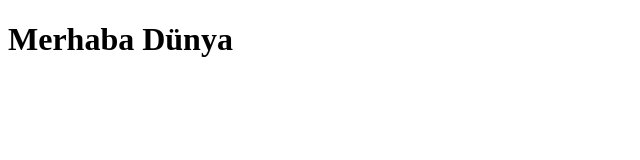
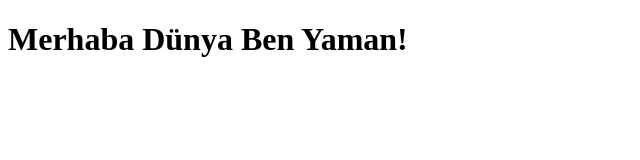
Before and after one commit to Yaman-0/coursera-test, a plain HTML site: page site/index.html in a window 1280 px wide. Shown: the whole page, without its empty margins (0-640 px from the left). Drawn offline with Linux system fonts and the light colour scheme.

Commit message:
İlk düzenlemem adamim

```diff
--- a/site/index.html
+++ b/site/index.html
@@ -6,6 +6,6 @@
 	<title>Hello Coursera!</title>
 </head>
 <body>
-<h1>Merhaba Dünya</h1>
+<h1>Merhaba Dünya Ben Yaman!</h1>
 </body>
 </html>
```
